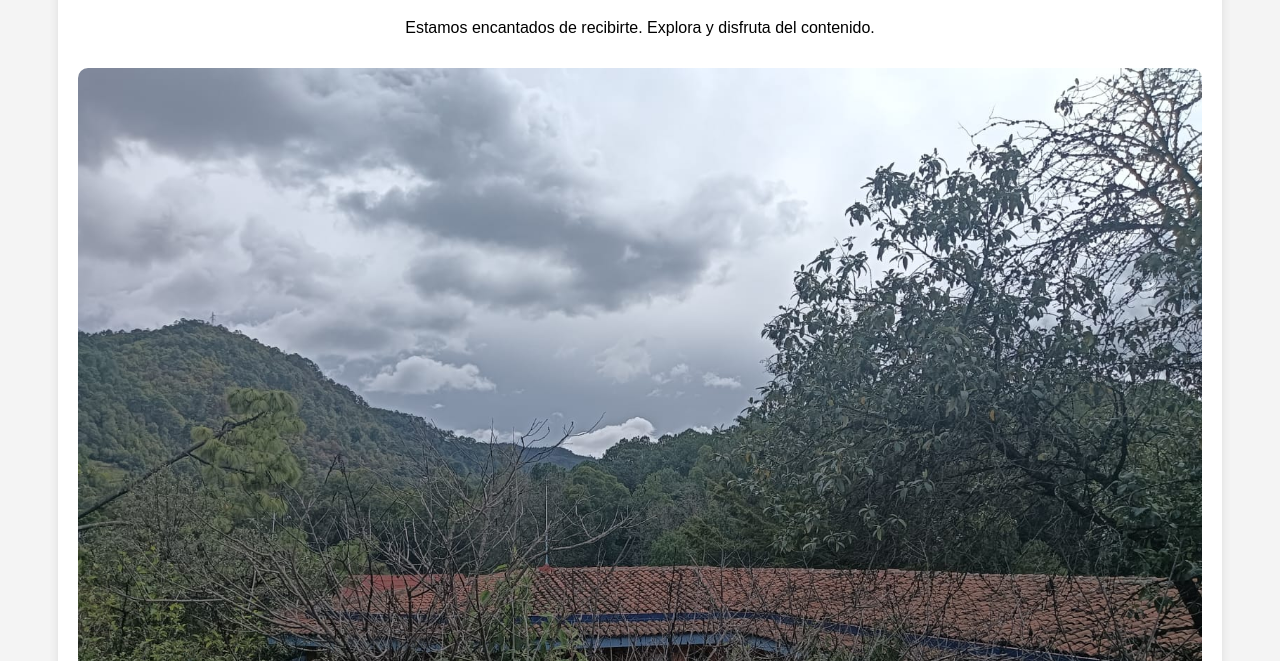
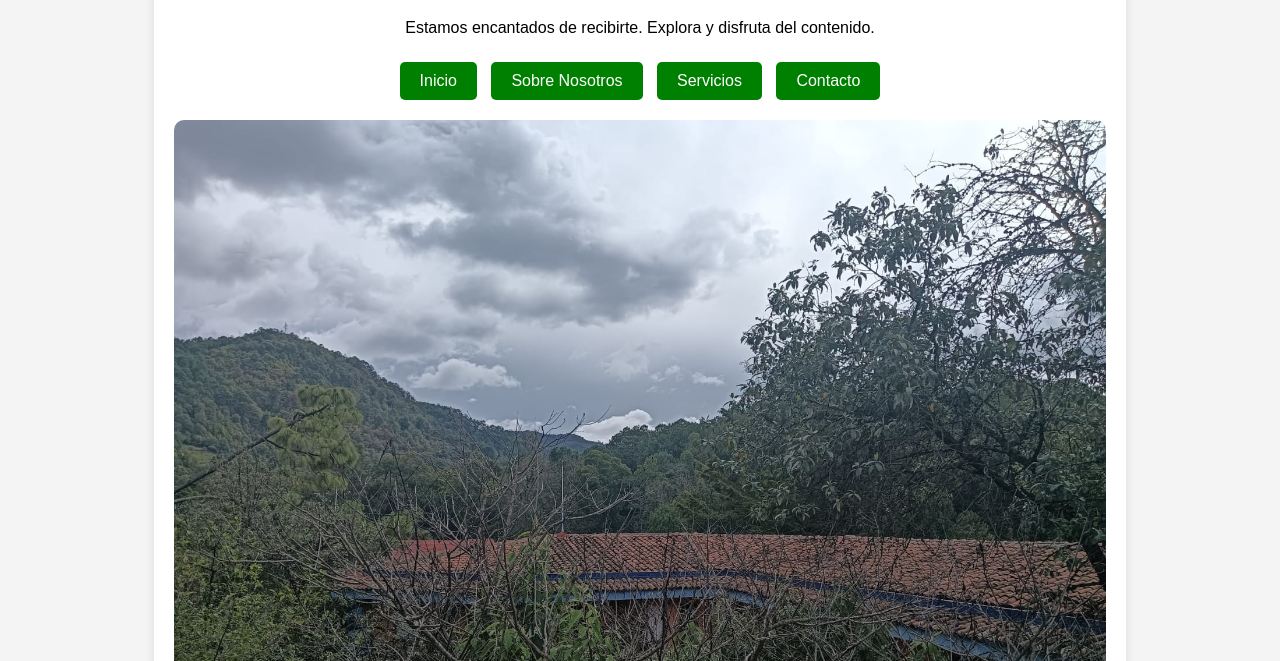
Before and after one commit to iscmarck/pawinaweb, a plain HTML site: page index.html in a window 1280 px wide. Shown: the part 139-800 px from the top of the page. Drawn offline with Linux system fonts and the light colour scheme.

Commit message:
Add files via upload

```diff
--- a/index.html
+++ b/index.html
@@ -17,6 +17,7 @@
             border-radius: 10px;
             box-shadow: 0 0 10px rgba(0,0,0,0.1);
             display: inline-block;
+            width: 80%;
         }
         h1 {
             color: #333;
@@ -27,12 +28,34 @@
             border-radius: 10px;
             margin-top: 15px;
         }
+        .nav {
+            margin-top: 20px;
+        }
+        .nav button {
+            padding: 10px 20px;
+            margin: 5px;
+            border: none;
+            background-color: #008000; /* Verde bandera */
+            color: white;
+            border-radius: 5px;
+            cursor: pointer;
+            font-size: 16px;
+        }
+        .nav button:hover {
+            background-color: #006400; /* Verde bandera más oscuro */
+        }
     </style>
 </head>
 <body>
     <div class="container">
         <h1>¡Bienvenido a Mi Sitio!</h1>
         <p>Estamos encantados de recibirte. Explora y disfruta del contenido.</p>
+        <div class="nav">
+            <button onclick="location.href='index.html'">Inicio</button>
+            <button onclick="location.href='sobre.html'">Sobre Nosotros</button>
+            <button onclick="location.href='servicios.html'">Servicios</button>
+            <button onclick="location.href='contacto.html'">Contacto</button>
+        </div>
         <img src="imagen.jpg" alt="Imagen de bienvenida">
     </div>
 </body>
```
